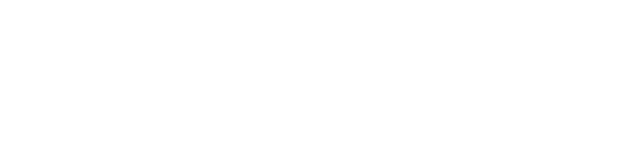
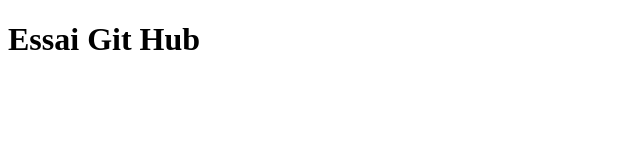
Before and after one commit to LaurentD974/exo-vscode-git, a plain HTML site: page index.html in a window 1280 px wide. Shown: the whole page, without its empty margins (0-640 px from the left). Drawn offline with Linux system fonts and the light colour scheme.

Commit message:
add style.css

```diff
--- a/index.html
+++ b/index.html
@@ -5,5 +5,7 @@
     <meta name="viewport" content="width=device-width, initial-scale=1.0" />
     <title>Document</title>
   </head>
-  <body></body>
+  <body>
+    <h1>Essai Git Hub</h1>
+  </body>
 </html>
```
Also changed, not shown: style.css (added).
